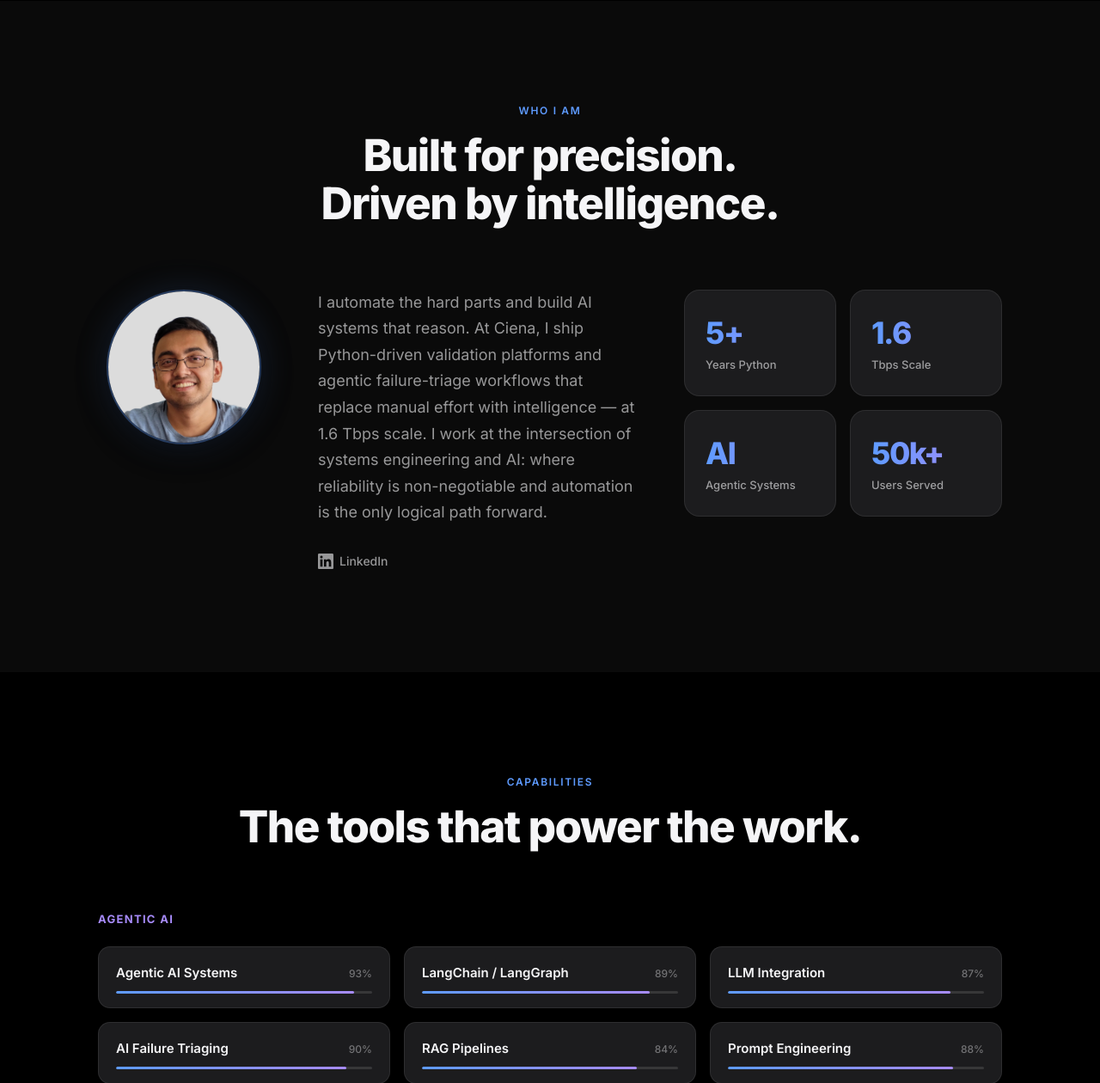
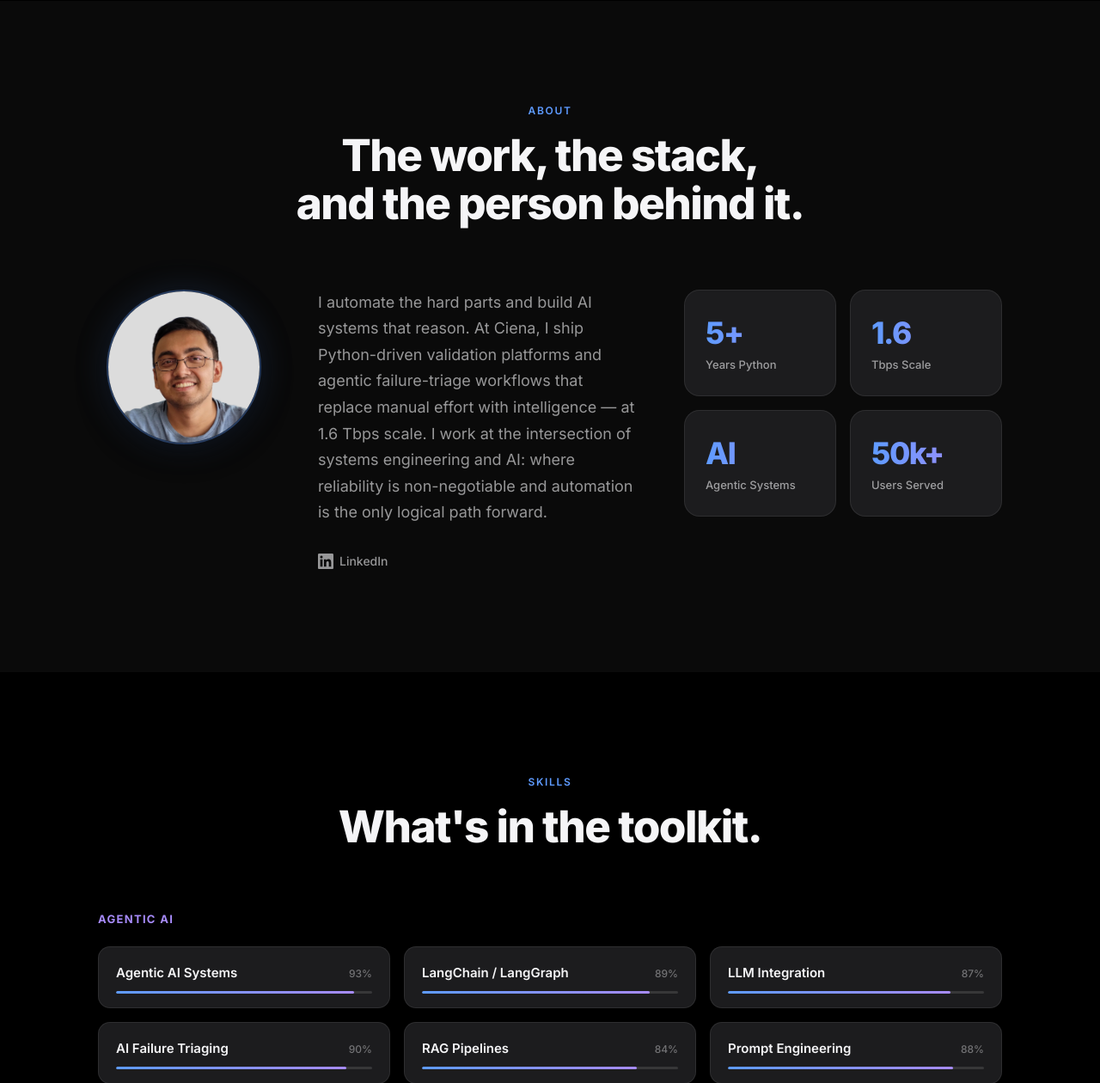
Before and after one commit to shantanumallik/portfolio, a Flask app: page / in a window 1280 px wide. Shown: the part 799-2059 px from the top of the page at 86% size. Run offline with Flask 3, Linux system fonts and the light colour scheme.

Commit message:
Update section headers and remove tacky copy

```diff
--- a/app/templates/index.html
+++ b/app/templates/index.html
@@ -74,8 +74,8 @@
 <section class="section section--dark" id="about">
   <div class="container">
     <div class="section__header reveal">
-      <p class="section__kicker">Who I Am</p>
-      <h2 class="section__title">Built for precision.<br>Driven by intelligence.</h2>
+      <p class="section__kicker">About</p>
+      <h2 class="section__title">The work, the stack,<br>and the person behind it.</h2>
     </div>
     <div class="about__grid">
       <div class="about__photo reveal">
@@ -133,8 +133,8 @@
 <section class="section section--black" id="skills">
   <div class="container">
     <div class="section__header reveal">
-      <p class="section__kicker">Capabilities</p>
-      <h2 class="section__title">The tools that power the work.</h2>
+      <p class="section__kicker">Skills</p>
+      <h2 class="section__title">What's in the toolkit.</h2>
     </div>
 
     {% if skills_by_category %}
@@ -219,8 +219,8 @@
 <section class="section section--dark" id="projects">
   <div class="container">
     <div class="section__header reveal">
-      <p class="section__kicker">Work</p>
-      <h2 class="section__title">Projects that ship intelligence.</h2>
+      <p class="section__kicker">Projects</p>
+      <h2 class="section__title">Things built and shipped.</h2>
     </div>
 
     {% if projects %}
@@ -327,8 +327,8 @@
 <section class="section section--black" id="experience">
   <div class="container">
     <div class="section__header reveal">
-      <p class="section__kicker">Career</p>
-      <h2 class="section__title">Where the craft was built.</h2>
+      <p class="section__kicker">Experience</p>
+      <h2 class="section__title">Where the work happened.</h2>
     </div>
 
     <div class="timeline">
@@ -393,7 +393,7 @@
   <div class="container">
     <div class="section__header reveal">
       <p class="section__kicker">Beyond the Code</p>
-      <h2 class="section__title">When I'm not writing systems<br>that think, I'm out finding places that do.</h2>
+      <h2 class="section__title">Outside of work.</h2>
     </div>
     <div class="scrapbook reveal">
       <div class="scrapbook__grid">
@@ -442,8 +442,8 @@
 <section class="section section--dark" id="contact">
   <div class="container">
     <div class="section__header reveal">
-      <p class="section__kicker">Get In Touch</p>
-      <h2 class="section__title">Let's build something<br>extraordinary.</h2>
+      <p class="section__kicker">Contact</p>
+      <h2 class="section__title">Get in touch.</h2>
     </div>
     <div class="contact__grid">
       <div class="contact__info reveal">
```
